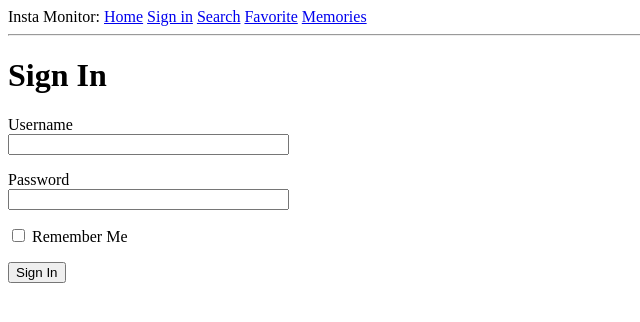
After one commit to cosmmiike/instagram-monitor, a Flask app: page /login in a window 1280 px wide. The commit adds this page. Shown: the top 322 px of the page, without its empty margins (0-640 px from the left). Run offline with Flask 2, Linux system fonts and the light colour scheme.

```diff
--- a/app/__init__.py
+++ b/app/__init__.py
@@ -1,5 +1,7 @@
 from flask import Flask
+from config import Config
 
 app = Flask(__name__)
+app.config.from_object(Config)
 
 from app import routes
--- /dev/null
+++ b/app/forms.py
@@ -0,0 +1,10 @@
+from flask_wtf import FlaskForm
+from wtforms import StringField, PasswordField, BooleanField, SubmitField
+from wtforms.validators import DataRequired
+
+
+class LoginForm(FlaskForm):
+    username = StringField('Username', validators=[DataRequired()])
+    password = PasswordField('Password', validators=[DataRequired()])
+    remember_me = BooleanField('Remember Me')
+    submit = SubmitField('Sign In')
--- a/app/routes.py
+++ b/app/routes.py
@@ -1,5 +1,6 @@
 from app import app
-from flask import render_template
+from flask import render_template, flash, redirect, url_for
+from app.forms import LoginForm
 
 
 @app.route('/')
@@ -7,3 +8,13 @@ from flask import render_template
 def index():
     user = {'username': 'cosmmiike'}
     return render_template('index.html', title='Home', user=user)
+
+
+@app.route('/login', methods=['GET', 'POST'])
+def login():
+    form = LoginForm()
+    if form.validate_on_submit():
+        flash('Login requested for user {}, remember_me={}'.format(
+            form.username.data, form.remember_me.data))
+        return redirect(url_for('index'))
+    return render_template('login.html', title='Sign in', form=form)
--- a/app/templates/base.html
+++ b/app/templates/base.html
@@ -1,4 +1,5 @@
 <html>
+
 <head>
   {% if title %}
   <title>{{ title }}</title>
@@ -6,16 +7,27 @@
   <title>Welcome to Insta Monitor</title>
   {% endif %}
 </head>
+
 <body>
   <div>
     Insta Monitor:
     <a href="/index">Home</a>
-            <a href="#">Sign in</a>
+    <a href="/login">Sign in</a>
     <a href="#">Search</a>
     <a href="#">Favorite</a>
     <a href="#">Memories</a>
   </div>
   <hr>
+  {% with messages = get_flashed_messages() %}
+  {% if messages %}
+  <ul>
+    {% for message in messages %}
+    <li>{{ message }}</li>
+    {% endfor %}
+  </ul>
+  {% endif %}
+  {% endwith %}
   {% block content %}{% endblock %}
 </body>
+
 </html>
--- /dev/null
+++ b/app/templates/login.html
@@ -0,0 +1,24 @@
+{% extends "base.html" %}
+
+{% block content %}
+<h1>Sign In</h1>
+<form action="" method="post" novalidate>
+  {{ form.hidden_tag() }}
+  <p>
+    {{ form.username.label }}<br>
+    {{ form.username(size=32) }}<br>
+    {% for error in form.username.errors %}
+    <span style="color: red;">[{{ error }}]</span>
+    {% endfor %}
+  </p>
+  <p>
+    {{ form.password.label }}<br>
+    {{ form.password(size=32) }}<br>
+    {% for error in form.password.errors %}
+    <span style="color: red;">[{{ error }}]</span>
+    {% endfor %}
+  </p>
+  <p>{{ form.remember_me() }} {{ form.remember_me.label }}</p>
+  <p>{{ form.submit() }}</p>
+</form>
+{% endblock %}
--- /dev/null
+++ b/config.py
@@ -0,0 +1,5 @@
+import os
+
+
+class Config(object):
+    SECRET_KEY = os.environ.get('SECRET_KEY') or 'secret_key_to_set'
```
Lines whose indentation alone changed are shown as unchanged.
